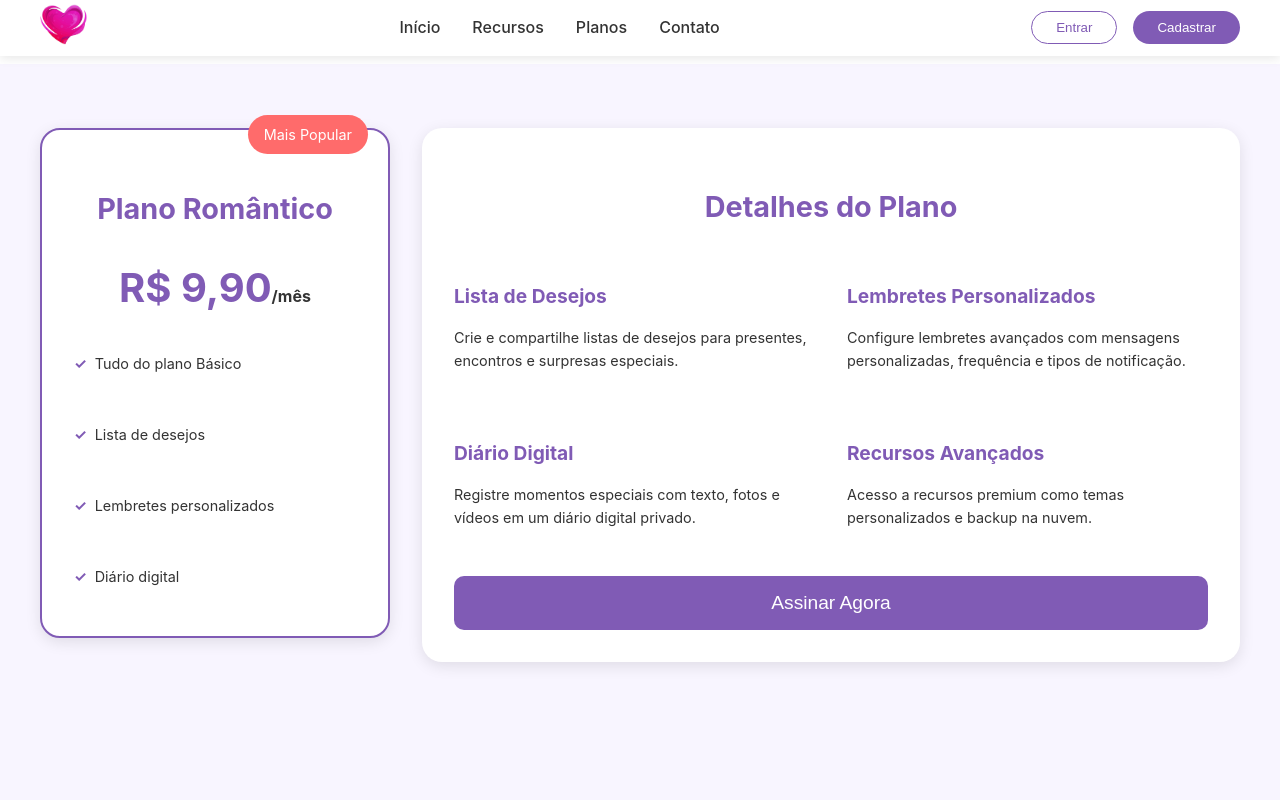
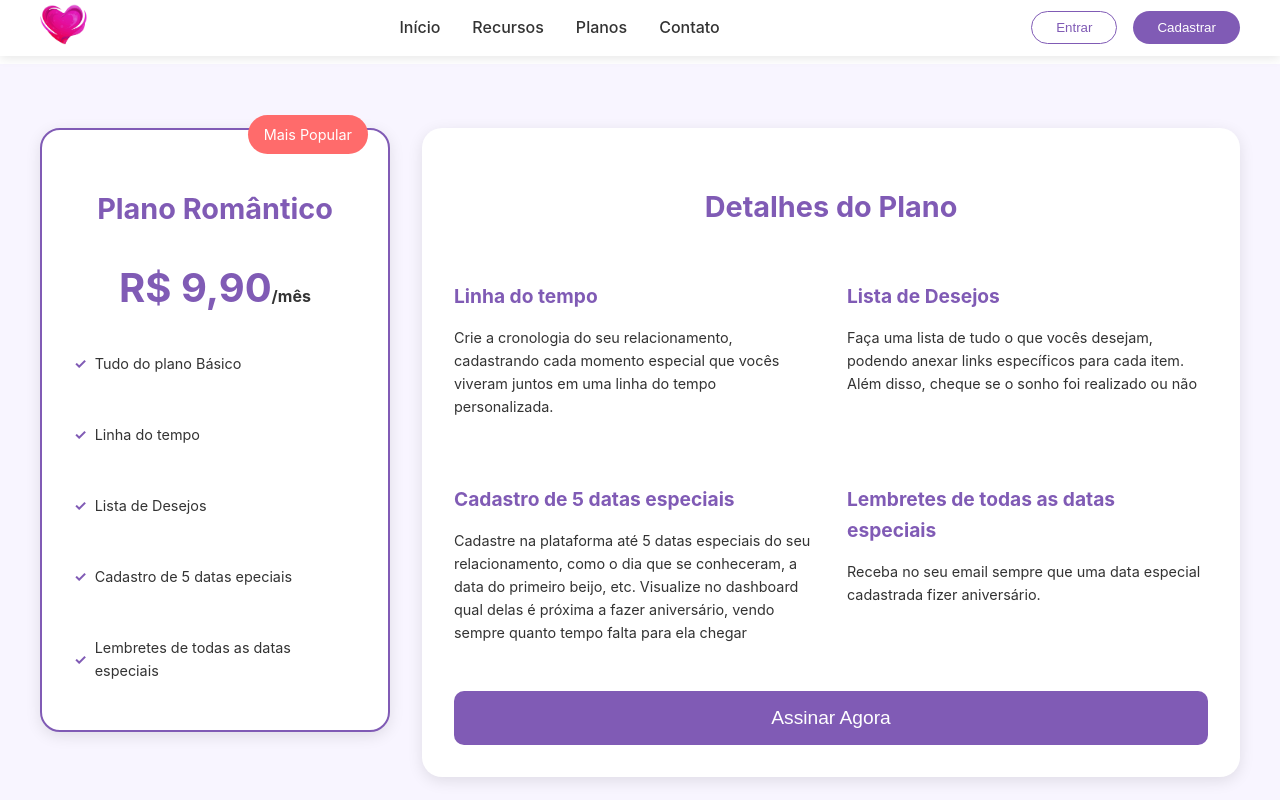
Before and after one commit to guifalcs/Tudo-Sobre-Seu-Amor, an Angular app: page /plans/romantico in a window 1280 px wide. Shown: the top 800 px of the page. Built offline with nearby package versions, Linux system fonts and the light colour scheme.

Commit message:
Ajuste na descrição dos planos

```diff
--- a/src/app/pages/apaixonado-plan/apaixonado-plan.component.ts
+++ b/src/app/pages/apaixonado-plan/apaixonado-plan.component.ts
@@ -13,27 +13,29 @@ import { PlanDetailsCardComponent } from '../../components/plan-details-card/pla
 export class ApaixonadoPlanComponent {
   summaryFeatures = [
     'Tudo do plano Premium',
-    'Acesso para 2 pessoas',
-    'Chat privado',
-    'Planejador de encontros'
+    'Álbum de memórias',
+    'Mapa do amor',
+    'Todos os lembretes da plataforma',
+    'Cadastro de até 15 datas especiais',
+    'Recebimento de conquistas'
   ];
 
   detailedFeatures = [
     {
-      title: 'Acesso para 2 Pessoas',
-      description: 'Compartilhe a experiência com seu parceiro(a). Cada um tem seu próprio login e acesso personalizado.'
+      title: 'Álbum de memórias',
+      description: 'Salve algumas das suas fotos favoritas, relembrando dos momentos mais preciosos que vocês viveram juntos.'
     },
     {
-      title: 'Chat Privado',
-      description: 'Comunique-se de forma segura e romântica com chat exclusivo para o casal.'
+      title: 'Mapa do amor',
+      description: 'Lembre dos locais mais marcantes para vocês, eternizando em suas memórias onde seus momentos incríveis aconteceram.'
     },
     {
-      title: 'Planejador de Encontros',
-      description: 'Organize encontros especiais com sugestões personalizadas baseadas em seus gostos.'
+      title: 'Todos os lembretes da plataforma',
+      description: 'Receba lembretes em seu email 1 mês, 1 semana e 1 dia antes do seu aniverário de relacionamento, para você poder preparar uma surpresa para sua companhia favorita.'
     },
     {
-      title: 'Recursos Exclusivos',
-      description: 'Acesso a recursos exclusivos para casais como álbuns compartilhados e metas conjuntas.'
+      title: 'Recebimento de conquistas',
+      description: 'Receba conquistas com o passar do tempo do seu relacionamento.'
     }
   ];
 }
--- a/src/app/pages/basic-plan/basic-plan.component.html
+++ b/src/app/pages/basic-plan/basic-plan.component.html
@@ -2,7 +2,7 @@
   <div class="plan-grid">
     <app-plan-summary-card
       title="Plano Básico"
-      price="R$ 9,90"
+      price="R$ 0,00"
       [features]="summaryFeatures">
     </app-plan-summary-card>
 
--- a/src/app/pages/basic-plan/basic-plan.component.ts
+++ b/src/app/pages/basic-plan/basic-plan.component.ts
@@ -12,23 +12,23 @@ import { PlanDetailsCardComponent } from '../../components/plan-details-card/pla
 })
 export class BasicPlanComponent {
   summaryFeatures = [
-    'Calendário de datas',
-    'Álbum de fotos',
-    'Lembretes básicos'
+    'Contador do tempo',
+    'Lembrete de aniversário',
+    'Cadastro de 3 datas especiais'
   ];
 
   detailedFeatures = [
     {
-      title: 'Calendário de Datas',
-      description: 'Mantenha todas as datas importantes organizadas em um só lugar. Aniversários, comemorações e momentos especiais sempre à mão.'
+      title: 'Contador do tempo',
+      description: 'Visualize exatamente quanto tempo de relacionamento você tem, em anos, meses e dias.'
     },
     {
-      title: 'Álbum de Fotos',
-      description: 'Armazene e organize suas fotos favoritas em álbuns temáticos. Reviva momentos especiais quando quiser.'
+      title: 'Lembrete de aniversário',
+      description: 'Receba um email no dia do seu aniversário de relacionamento para você não esquecer essa data especial.'
     },
     {
-      title: 'Lembretes Básicos',
-      description: 'Receba notificações para não esquecer nenhuma data importante do seu relacionamento.'
+      title: 'Cadastro de 3 datas especiais',
+      description: 'Cadastre na plataforma até 3 datas especiais do seu relacionamento, como o dia que se conheceram, a data do primeiro beijo, etc. Visualize no dashboard qual delas é próxima a fazer aniversário, vendo sempre quanto tempo falta para ela chegar'
     }
   ];
 }
--- a/src/app/pages/home/home.component.html
+++ b/src/app/pages/home/home.component.html
@@ -72,7 +72,7 @@
       <ul>
         <li>✓ Tudo do plano Básico</li>
         <li>✓ Linha do tempo</li>
-        <li>✓ Cadastro de 5 datas especiais</li>
+        <li>✓ Lista de desejos</li>
         <li>✓ Lembretes de todas as datas especiais</li>
       </ul>
       <a routerLink="plans/romantico"><button class="price-button">Escolher Romântico</button></a>
@@ -84,9 +84,9 @@
       <ul>
         <li>✓ Tudo do plano Romântico</li>
         <li>✓ Todos os lembretes da plataforma</li>
-        <li>✓ Cadastro ilimitado de datas especiais</li>
         <li>✓ Álbum de memórias</li>
         <li>✓ Mapa do amor</li>
+        <li>✓ Cadastro de até 15 datas especiais</li>
       </ul>
       <a routerLink="plans/apaixonado"><button class="price-button">Escolher Apaixonado</button></a>
     </div>
--- a/src/app/pages/romantico-plan/romantico-plan.component.ts
+++ b/src/app/pages/romantico-plan/romantico-plan.component.ts
@@ -13,27 +13,28 @@ import { PlanDetailsCardComponent } from '../../components/plan-details-card/pla
 export class RomanticoPlanComponent {
   summaryFeatures = [
     'Tudo do plano Básico',
-    'Lista de desejos',
-    'Lembretes personalizados',
-    'Diário digital'
+    'Linha do tempo',
+    'Lista de Desejos',
+    'Cadastro de 5 datas epeciais',
+    'Lembretes de todas as datas especiais',
   ];
 
   detailedFeatures = [
     {
-      title: 'Lista de Desejos',
-      description: 'Crie e compartilhe listas de desejos para presentes, encontros e surpresas especiais.'
+      title: 'Linha do tempo',
+      description: 'Crie a cronologia do seu relacionamento, cadastrando cada momento especial que vocês viveram juntos em uma linha do tempo personalizada.'
     },
     {
-      title: 'Lembretes Personalizados',
-      description: 'Configure lembretes avançados com mensagens personalizadas, frequência e tipos de notificação.'
+      title: 'Lista de Desejos',
+      description: 'Faça uma lista de tudo o que vocês desejam, podendo anexar links específicos para cada item. Além disso, cheque se o sonho foi realizado ou não'
     },
     {
-      title: 'Diário Digital',
-      description: 'Registre momentos especiais com texto, fotos e vídeos em um diário digital privado.'
+      title: 'Cadastro de 5 datas especiais',
+      description: 'Cadastre na plataforma até 5 datas especiais do seu relacionamento, como o dia que se conheceram, a data do primeiro beijo, etc. Visualize no dashboard qual delas é próxima a fazer aniversário, vendo sempre quanto tempo falta para ela chegar'
     },
     {
-      title: 'Recursos Avançados',
-      description: 'Acesso a recursos premium como temas personalizados e backup na nuvem.'
+      title: 'Lembretes de todas as datas especiais',
+      description: 'Receba no seu email sempre que uma data especial cadastrada fizer aniversário.'
     }
   ];
 }
```
